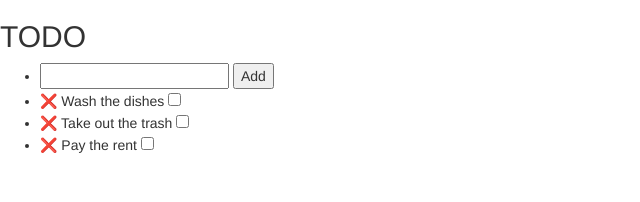
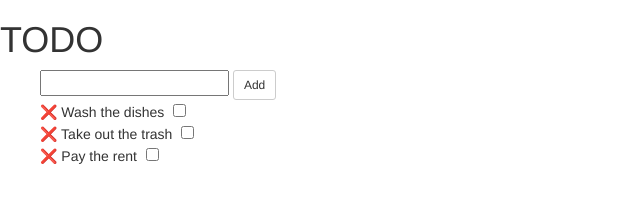
Before and after one commit to jasonearly/jsdev, a plain HTML site: page todo-list.html in a window 1280 px wide. Shown: the whole page, without its empty margins (0-640 px from the left). Drawn offline with nearby package versions, Linux system fonts and the light colour scheme.

Commit message:
clean up

```diff
--- a/todo-list.html
+++ b/todo-list.html
@@ -4,6 +4,8 @@
 	<meta http-equiv="Content-Type" content="text/html; charset=utf-8">
 <!-- Latest compiled and minified CSS -->
 <link rel="stylesheet" href="https://maxcdn.bootstrapcdn.com/bootstrap/3.3.6/css/bootstrap.min.css" integrity="sha384-1q8mTJOASx8j1Au+a5WDVnPi2lkFfwwEAa8hDDdjZlpLegxhjVME1fgjWPGmkzs7" crossorigin="anonymous">
+
+
 	<style>
 	.remove-item {
 		cursor: pointer;
@@ -13,14 +15,21 @@
 		text-decoration: line-through;
 	}
 
+	ul li {
+		list-style: none;
+	}
+	input[type=checkbox]{
+		margin-left: 5px;
+	}
+
 	</style>
 </head>
 <body>
-	<h2>TODO</h2>
+	<h1>TODO</h1>
 	<ul id="list">
 		<li>
 			<input type="text" />
-			<button id="add">Add</button>
+			<button id="add" class="btn btn-sm btn-default">Add</button>
 		</li>
 		<li>
 			<span>
@@ -72,12 +81,13 @@
 			$('button').on('click', function(){
 				if ($('input[type=text]').val() !== '') {
 					$('#list').append('<li><span><strong class="remove-item">❌</strong>' + $('input[type=text]').val() + '</span><input type="checkbox" /></li>');
+					$('input[type=text]').val(null);
 				}
 
 			});
 			//remove li on click of .remove-item
 			$('#list').on('click', '.remove-item', function() {
-				$(this).parents()[1].remove();
+				$(this).parents()[1].remove(); // could be .parent().parent().remove();
 
 			});
 
```
